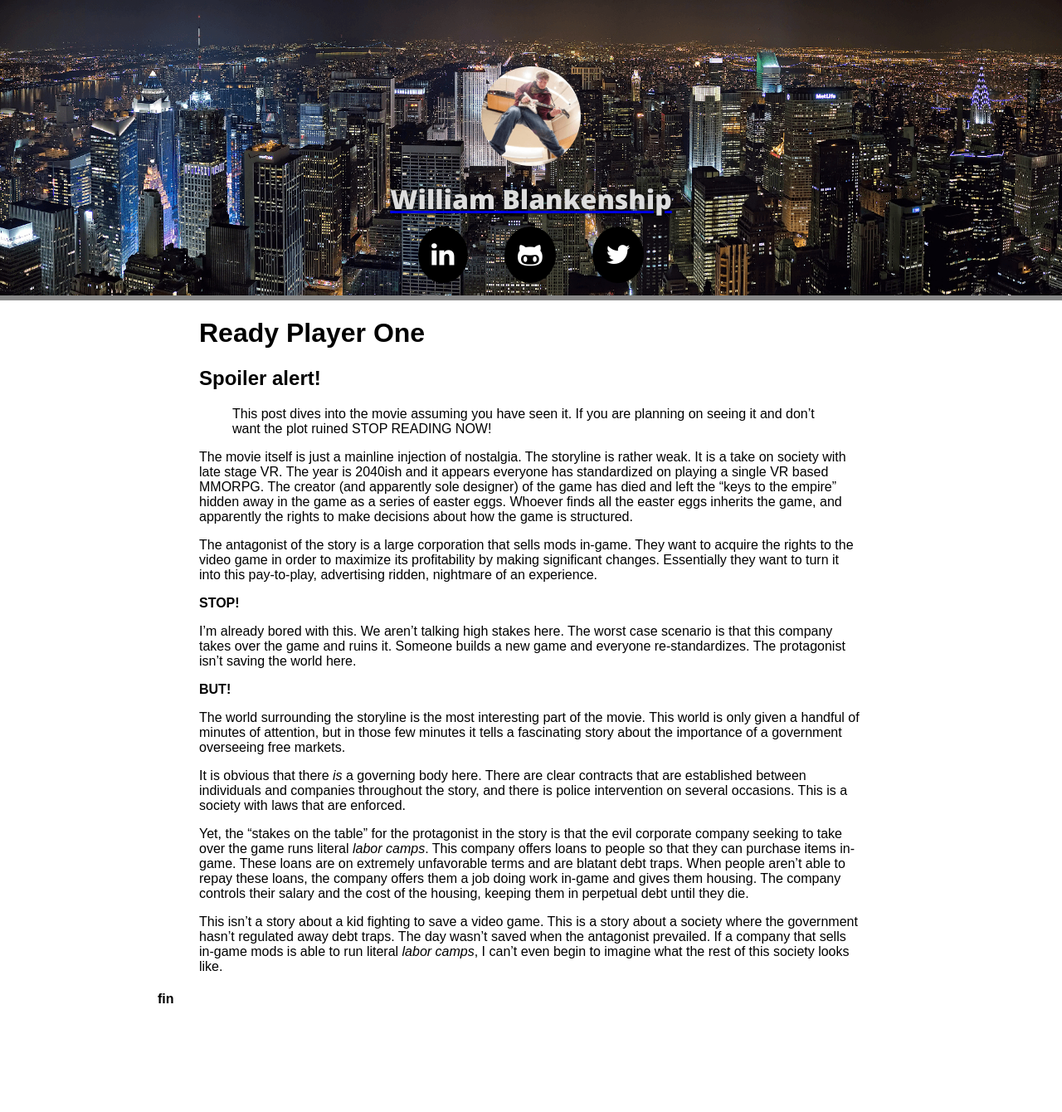
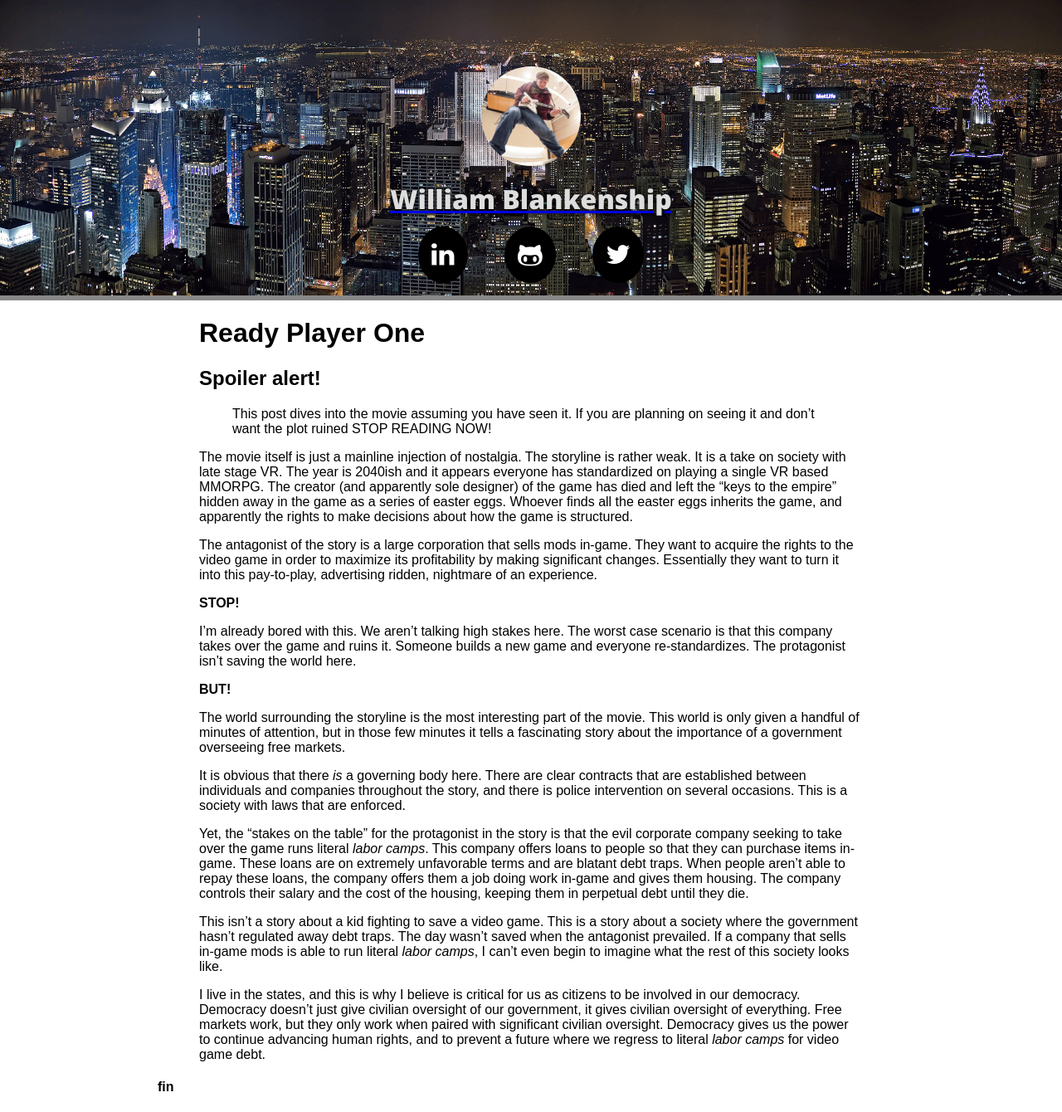
Before and after one commit to retrohacker/retrohacker.github.io, a Jekyll site: the page built from _posts/2017-04-04-Ready-Player-One.md, in a window 1280 px wide. Shown: the whole page at 83% size. Built offline with Jekyll 4.4.1, drawn with Linux system fonts in a browser that asks for light colours; before the commit the page ends 1234 px from its top, so only the background shows below that.

Commit message:
rpo last paragraph

```diff
--- a/_posts/2017-04-04-Ready-Player-One.md
+++ b/_posts/2017-04-04-Ready-Player-One.md
@@ -30,4 +30,6 @@
 
 This isn't a story about a kid fighting to save a video game. This is a story about a society where the government hasn't regulated away debt traps. The day wasn't saved when the antagonist prevailed. If a company that sells in-game mods is able to run literal _labor camps_, I can't even begin to imagine what the rest of this society looks like.
 
+I live in the states, and this is why I believe is critical for us as citizens to be involved in our democracy. Democracy doesn't just give civilian oversight of our government, it gives civilian oversight of everything. Free markets work, but they only work when paired with significant civilian oversight. Democracy gives us the power to continue advancing human rights, and to prevent a future where we regress to literal _labor camps_ for video game debt.
+
 #### fin
```
